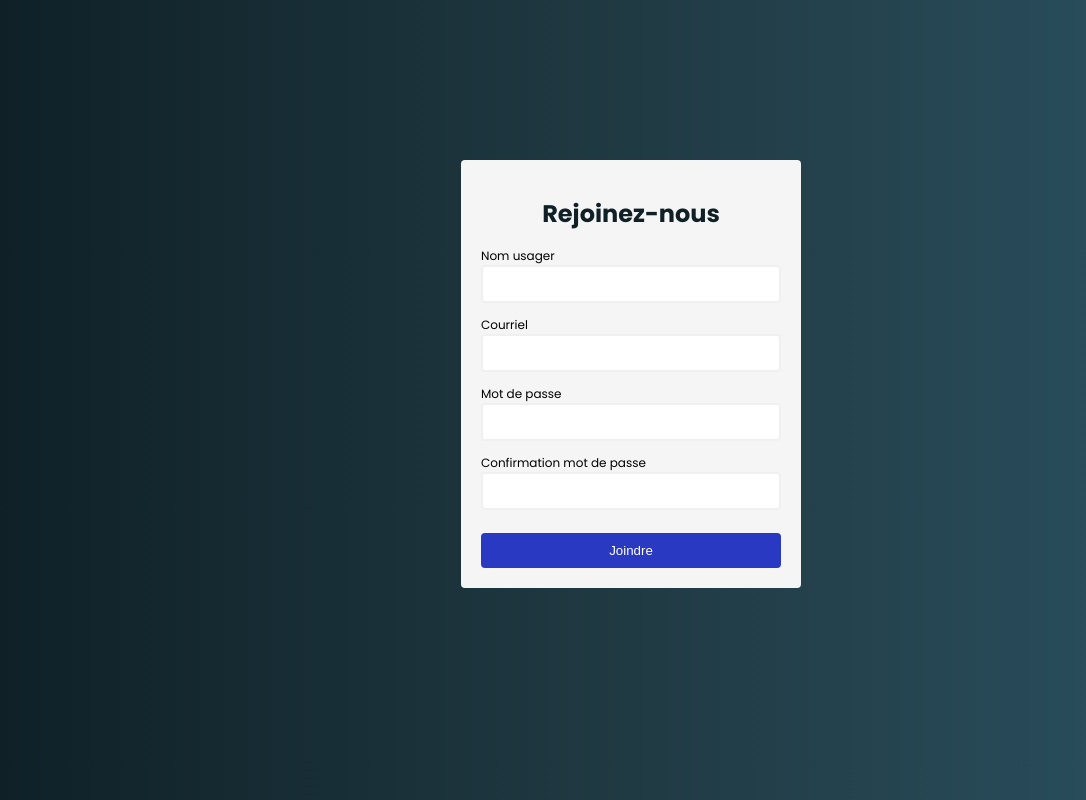
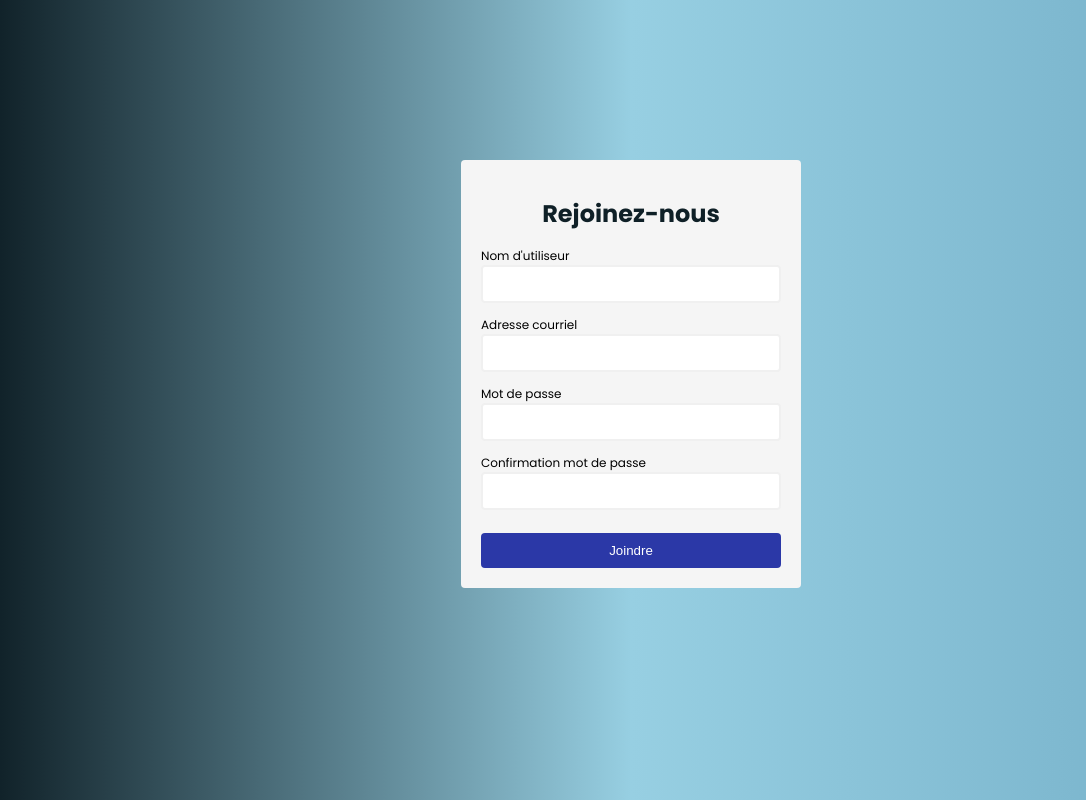
Before and after one commit to Wjat777/IntegrationWeb2G1050, a plain HTML site: page Cours1/index.html in a window 1280 px wide. Shown: the whole page, without its empty margins (9-1095 px from the left). Drawn offline with Linux system fonts and the light colour scheme.

Commit message:
Fix typo dans labels

```diff
--- a/Cours1/css/style.css
+++ b/Cours1/css/style.css
@@ -1,5 +1,5 @@
 body {
-  background: linear-gradient(to right, #0f2027, #203a43, #2c5364);
+  background: linear-gradient(to right, #0f2027, #97cfe2, #73aec7);
   font-family: "Poppins", sans-serif;
 }
 
@@ -22,7 +22,7 @@ body {
   margin-top: 10px;
   width: 100%;
   color: white;
-  background-color: rgb(41, 57, 194);
+  background-color: rgb(43, 56, 167);
   border: none;
   border-radius: 4px;
 }
--- a/Cours1/index.html
+++ b/Cours1/index.html
@@ -24,12 +24,12 @@ https://codepen.io/javascriptacademy-stash/pen/oNeNMNR
       <form id="form" action="/">
         <h1>Rejoinez-nous</h1>
         <div class="input-control">
-          <label for="username">Nom usager</label>
+          <label for="username">Nom d'utiliseur</label>
           <input id="username" name="username" type="text" />
           <div class="errorMessage"></div>
         </div>
         <div class="input-control">
-          <label for="email">Courriel</label>
+          <label for="email">Adresse courriel</label>
           <input id="email" name="email" type="text" />
           <div class="errorMessage"></div>
         </div>
```
